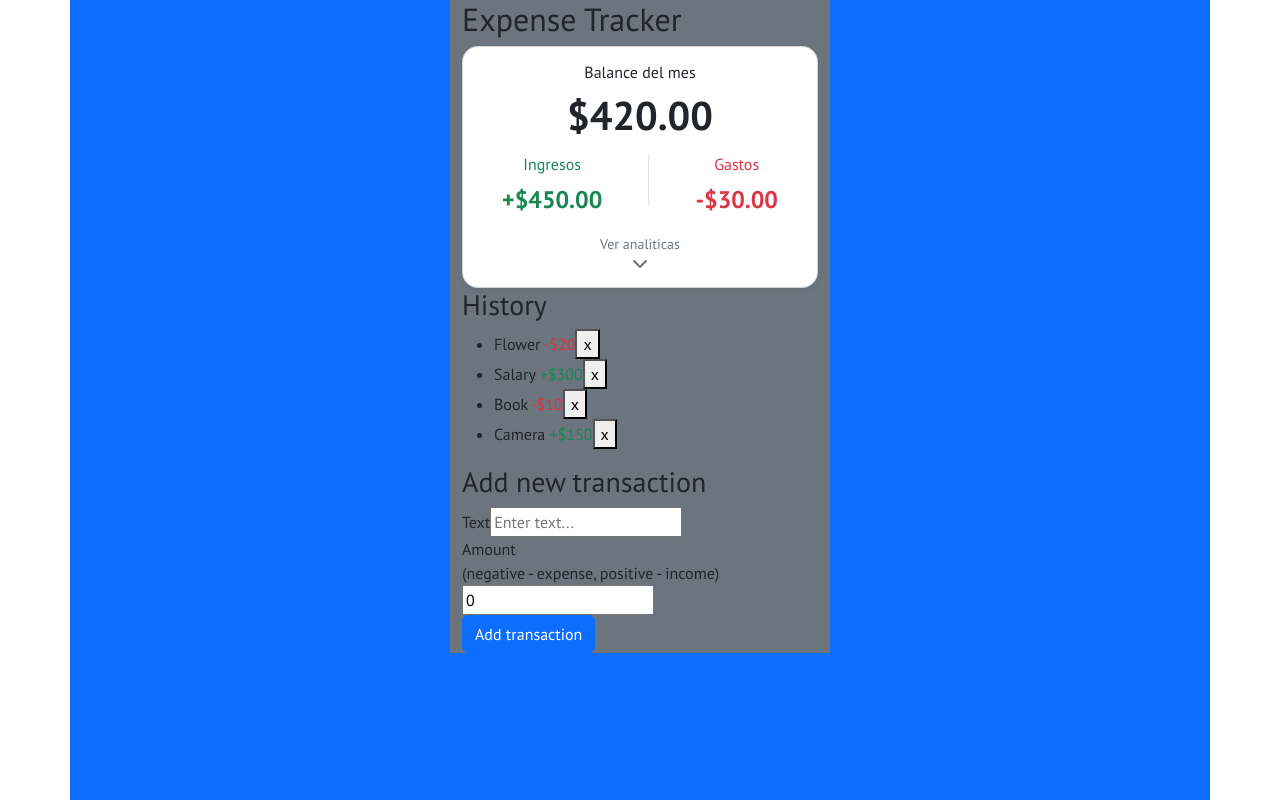
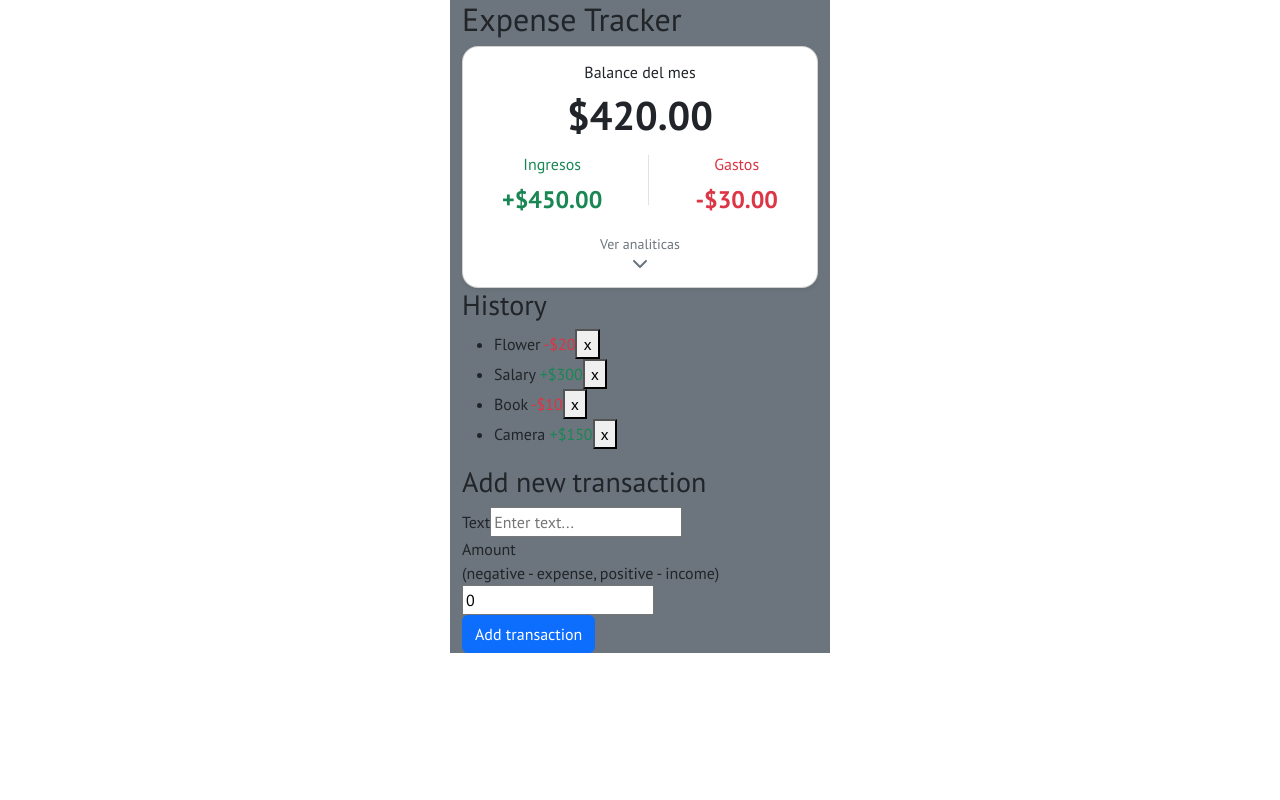
Before and after one commit to ArmandLord/disrupcion-challenge, a React (Vite) app: page / in a window 1280 px wide. Built offline with nearby package versions, Linux system fonts and the light colour scheme.

Commit message:
imp: add sweetalert2

```diff
--- a/src/components/ContainerApp.tsx
+++ b/src/components/ContainerApp.tsx
@@ -2,9 +2,16 @@ import { PropsWithChildren } from "react";
 
 export const ContainerApp = ({ children }: PropsWithChildren) => {
   return (
-    <div className="container vh-100 bg-primary">
+    <div className="container vh-100 ">
       <div className="row justify-content-center align-items-center">
-        <div className="col-md-4 bg-secondary">{children}</div>
+        <div
+          style={{
+            position: "relative",
+          }}
+          className="col-md-4 bg-secondary"
+        >
+          {children}
+        </div>
       </div>
     </div>
   );
```
